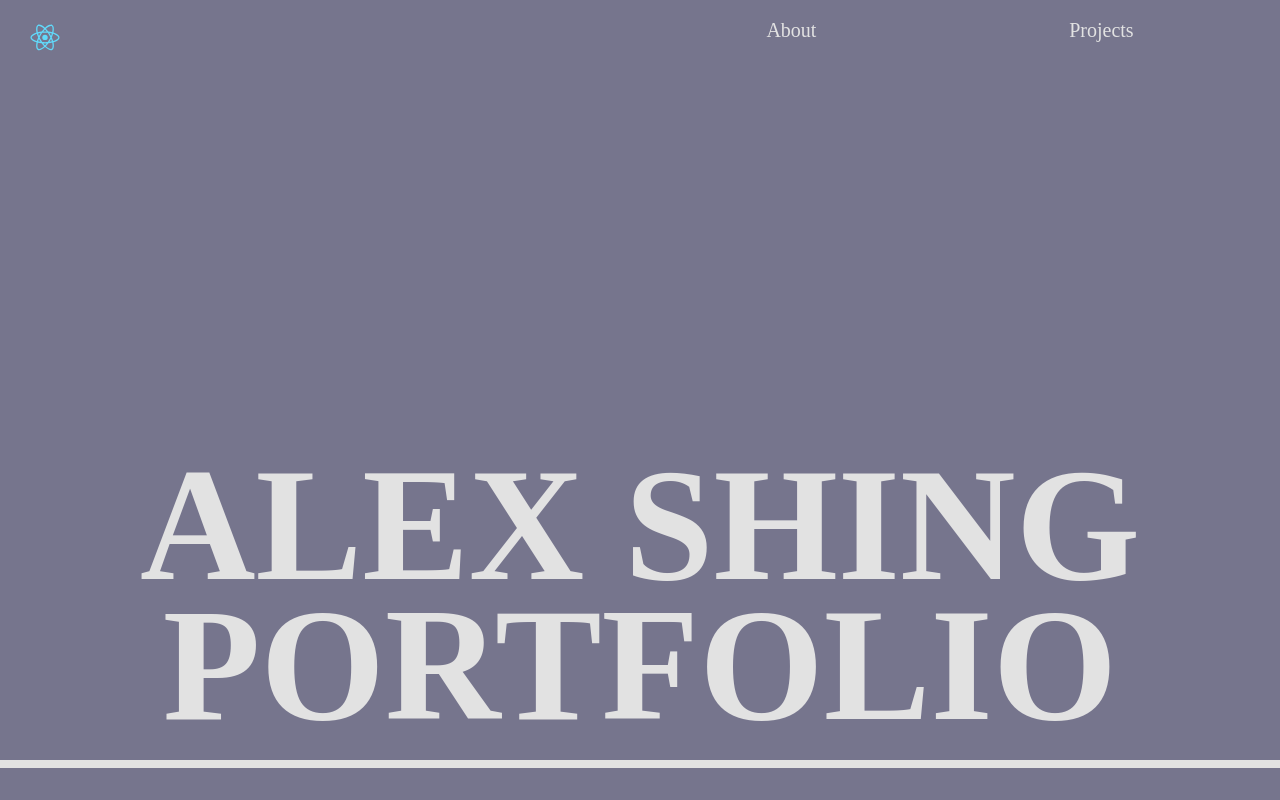
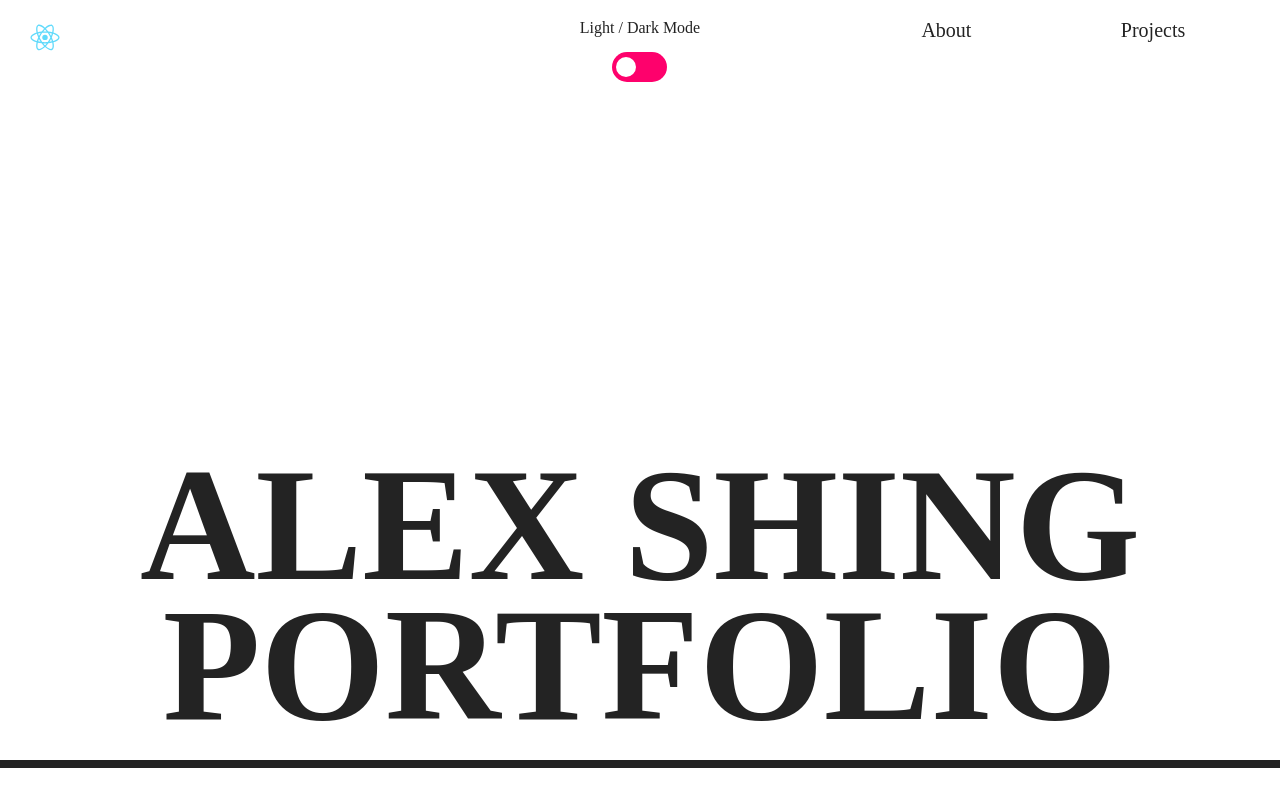
Before and after one commit to akcshing/alex-portfolio, a React (Create React App) app: page / in a window 1280 px wide. Shown: the top 800 px of the page. Built offline with nearby package versions, Linux system fonts and the light colour scheme.

Commit message:
Add light/dark mode toggle

```diff
--- a/src/components/NavBar.js
+++ b/src/components/NavBar.js
@@ -1,20 +1,26 @@
 import React from "react";
-import {Link} from "react-router-dom";
+import { Link } from "react-router-dom";
 import logo from '../logo.svg';
 
 
 const NavBar = (props) => {
+
     return (
-        <div className = "navbar">
-            <Link to = "/">
-             <img src={logo} className="logo" alt="logo" />
+        <div className="navbar">
+            <Link to="/">
+                <img src={logo} className="logo" alt="logo" />
             </Link>
+            <div class="toggle-container">
+                <h1>Light / Dark Mode</h1>
+                <input class="container_toggle" type="checkbox" id="switch" name="mode" />
+                <label for="switch">Toggle</label>
+            </div>
             <ul className="navbar-list">
                 <li className="navbar-item">
-                    <Link to ="/about">About</Link>
+                    <Link to="/about">About</Link>
                 </li>
                 <li className="navbar-item">
-                    <Link to ="/projects">Projects</Link>
+                    <Link to="/projects">Projects</Link>
                 </li>
             </ul>
 
--- a/src/containers/HomeContainer.js
+++ b/src/containers/HomeContainer.js
@@ -17,7 +17,24 @@ class HomeContainer extends Component {
 
 
     componentDidMount() {
+        let checkbox = document.querySelector('input[name=mode]');
 
+        checkbox.addEventListener('change', function () {
+            if (this.checked) {
+                // trans()
+                document.documentElement.setAttribute('data-theme', 'dark')
+            } else {
+                // trans()
+                document.documentElement.setAttribute('data-theme', 'light')
+            }
+        })
+
+        // let trans = () => {
+        //     document.documentElement.classList.add('transition');
+        //     window.setTimeout(() => {
+        //         document.documentElement.classList.remove('transition');
+        //     }, 1000)
+        // }
     }
 
     handleClick = (chosen) => {
@@ -36,13 +53,13 @@ class HomeContainer extends Component {
                 </div>
 
                 <div className="about-container" >
-                    <AboutTile about="About Me" icon = {aboutme} onClick = {this.handleClick}/>
-                    <AboutTile about="Product Design" icon = {design} onClick = {this.handleClick} />
-                    <AboutTile about="Sushi" icon = {sushi} onClick = {this.handleClick} />
-                    <AboutTile about="CodeClan" icon = {coding} onClick = {this.handleClick} />
+                    <AboutTile about="About Me" icon={aboutme} onClick={this.handleClick} />
+                    <AboutTile about="Product Design" icon={design} onClick={this.handleClick} />
+                    <AboutTile about="Sushi" icon={sushi} onClick={this.handleClick} />
+                    <AboutTile about="CodeClan" icon={coding} onClick={this.handleClick} />
                 </div>
 
-                <AboutDetail selected = {this.state.selected} />
+                <AboutDetail selected={this.state.selected} />
             </main>
         )
     }
--- a/src/scss/components/navbar.scss
+++ b/src/scss/components/navbar.scss
@@ -1,6 +1,6 @@
 .navbar {
     display: grid;
-    grid-template-columns: 50% 50%;
+    grid-template-columns: 1fr 1fr 1fr;
     width: rem-calc(1280);
     position: fixed;
     top: 0;
@@ -20,15 +20,19 @@
 
         a {
             text-decoration: none;
-            color: rgb(226, 226, 226);
+            // color: rgb(226, 226, 226);
+            color: var(--lightColor);
         }
         .navbar-item:hover{
             transform: scale(1.2, 1.2);
             transition: all .5s ease-in-out;
           }
         a:visited {
-            color: rgb(226, 226, 226);
+            // color: rgb(226, 226, 226);
         }
 
     }
+    .toggle-container {
+        text-align: center;
+    }
 }
--- a/src/scss/containers/App.scss
+++ b/src/scss/containers/App.scss
@@ -1,9 +1,20 @@
 html {
     font-size: 16px;
-    background-color: rgba(6, 5, 48, 0.548);
-    color: rgb(226, 226, 226);
+    // background-color: rgba(6, 5, 48, 0.548);
+    // color: rgb(226, 226, 226);
+    background: var(--lightBg);
+    color: var(--lightColor);
+  --lightBtn: #FE016C;
+  --lightBg: #fff;
+  --lightColor: #232323;
+}
 
-}
+html[data-theme='dark'] {
+    background: var(--lightBg);
+   --lightBtn: #FFBD07;
+   --lightBg: #232323;
+   --lightColor: #fff;
+ }
 
 header {
     // border: solid 1px lime;
--- a/src/scss/containers/home.scss
+++ b/src/scss/containers/home.scss
@@ -1,14 +1,14 @@
 .welcome-container {
     height: 90vh;
     position: relative;
-    border-bottom: solid 0.5rem rgb(226, 226, 226);
+    border-bottom: solid 0.5rem var(--lightColor);
     .title{
         position: absolute;
         bottom: rem-calc(25);
         font-weight: 800;
         line-height: rem-calc(140);
         font-size: rem-calc(160);
-        color: rgb(226, 226, 226);
+        color: var(--lightColor);
         text-transform: uppercase;
         text-align: center;
     }
@@ -20,7 +20,7 @@
     justify-content: space-between;
     font-size: 1.25rem;
 
-    color:  rgb(226, 226, 226);
+    color: var(--lightColor);
     .about-tile {
         text-align: center;
         width: rem-calc(130);
--- /dev/null
+++ b/src/scss/lightdarkmode.scss
@@ -0,0 +1,64 @@
+input[type=checkbox] {
+    height: 0;
+    width: 0;
+    visibility: hidden;
+  }
+
+  label {
+    cursor: pointer;
+    text-indent: -9999px;
+    width: 55px;
+    height: 30px;
+    background: var(--lightBtn);
+    margin: 0 auto;
+    display: flex;
+    justify-content: center;
+    align-items: center;
+    -webkit-border-radius: 100px;
+    -moz-border-radius: 100px;
+    border-radius: 100px;
+    position: relative;
+  }
+
+  label:after {
+    content: '';
+    background: #fff;
+    width: 20px;
+    height: 20px;
+    -webkit-border-radius: 50%;
+    -moz-border-radius: 50%;
+    border-radius: 50%;
+    position: absolute;
+    top: 5px;
+    left: 4px;
+    -webkit-transition: ease-in-out 200ms;
+    -moz-transition: ease-in-out 200ms;
+    -ms-transition: ease-in-out 200ms;
+    -o-transition: ease-in-out 200ms;
+    transition: ease-in-out 200ms;
+  }
+
+  input:checked + label {
+    background: #FFBD07;
+  }
+
+  input:checked + label:after {
+    left: calc(100% - 5px);
+    -webkit-transform: translateX(-100%);
+    -moz-transform: translateX(-100%);
+    -ms-transform: translateX(-100%);
+    -o-transform: translateX(-100%);
+    transform: translateX(-100%);
+  }
+
+//   html.transition,
+//   html.transition *,
+//   html.transition *:before,
+//   html.transition *:after {
+//     -webkit-transition: ease-in-out 200ms !important;
+//     -moz-transition: ease-in-out 200ms !important;
+//     -ms-transition: ease-in-out 200ms !important;
+//     -o-transition: ease-in-out 200ms !important;
+//     transition: ease-in-out 200ms !important;
+//     transition-delay: 0!important;
+//   }
--- a/src/scss/main.scss
+++ b/src/scss/main.scss
@@ -2,5 +2,6 @@
 @import 'reset';
 
 @import './containers/App';
+@import 'lightdarkmode';
 @import './components/navbar';
 @import './containers/home';
```
